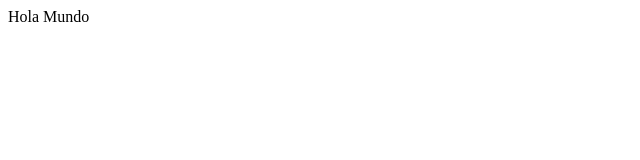
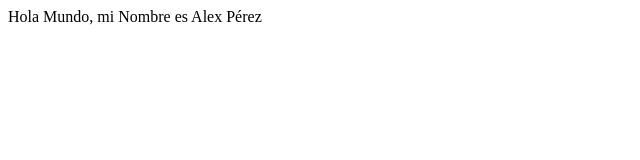
Before and after one commit to AlehMatiah/DesarrolloWeb2021, a plain HTML site: page index.html in a window 1280 px wide. Shown: the whole page, without its empty margins (0-640 px from the left). Drawn offline with Linux system fonts and the light colour scheme.

Commit message:
confirmar

```diff
--- a/index.html
+++ b/index.html
@@ -3,6 +3,6 @@
 <TITLE>ejemplo hola mundo</TITLE>
 </HEAD>
 <BODY>
-<P>Hola Mundo</P>
+<P>Hola Mundo, mi Nombre es Alex Pérez</P>
 </BODY>
 </HTML>
```
